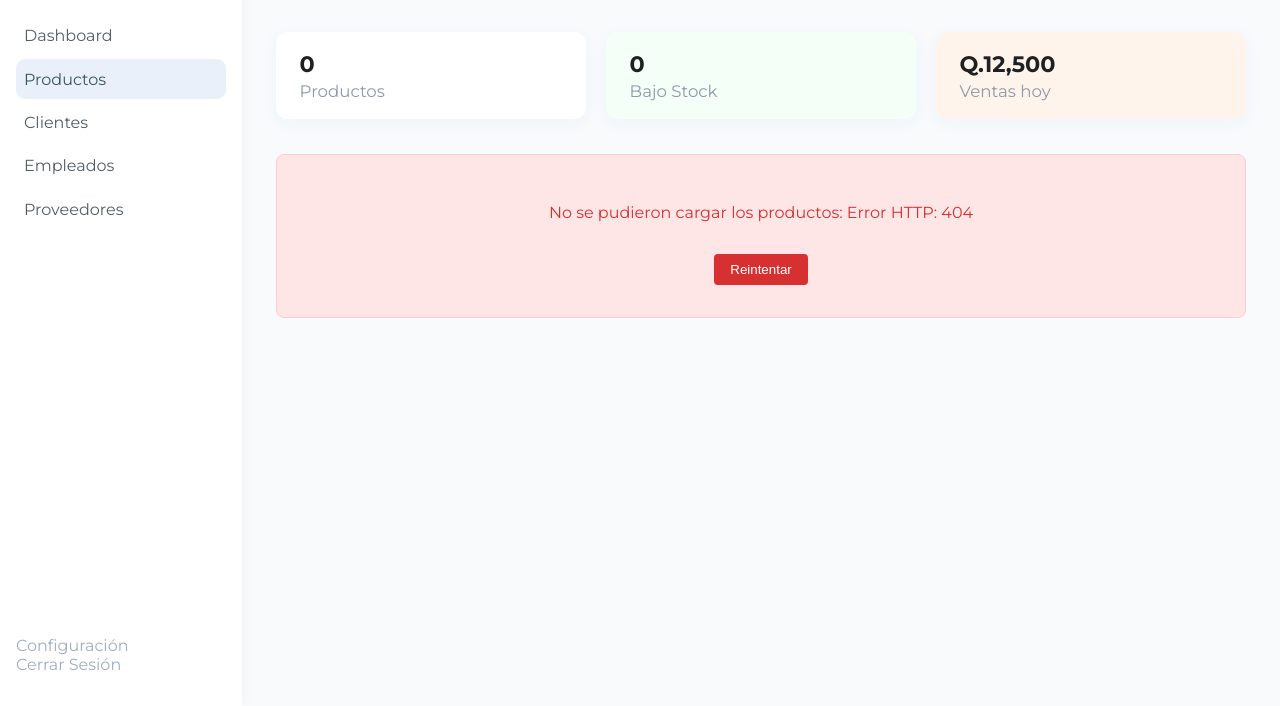
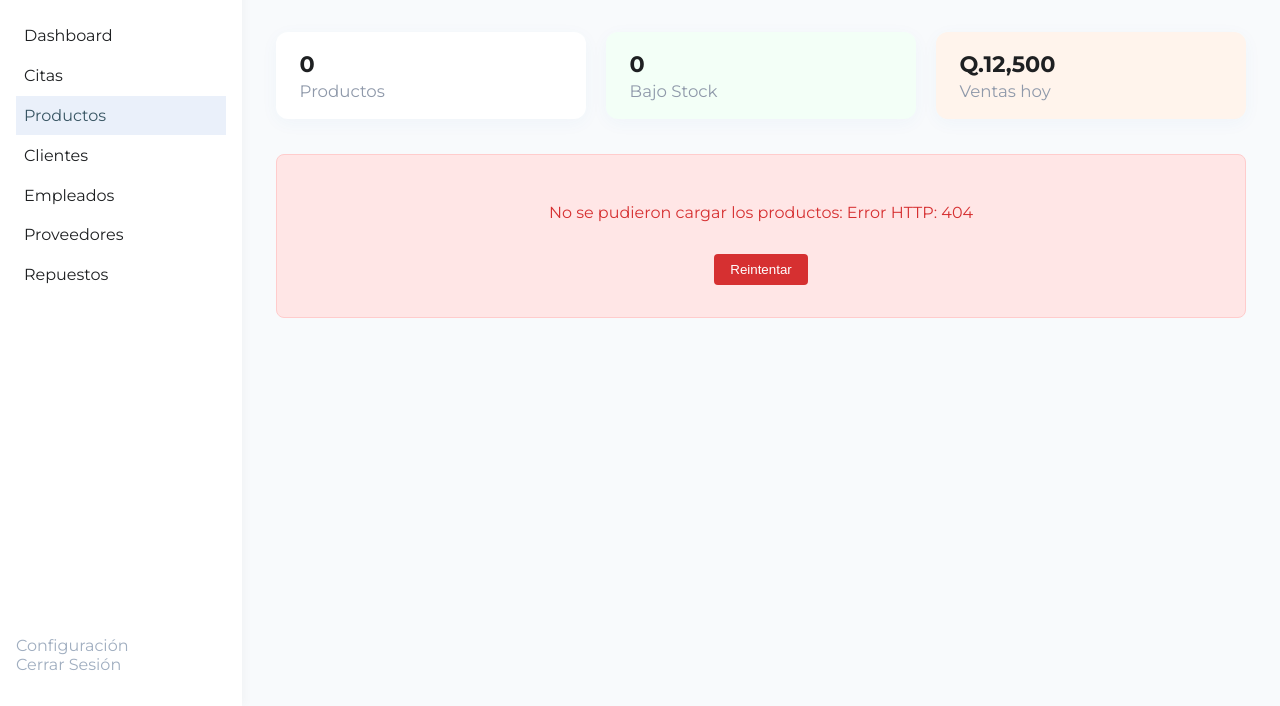
Before and after one commit to Arminfx7/ProyectDataBase, a website: page src/productos.html in a window 1280 px wide. Shown: the part 94-800 px from the top of the page. Drawn offline with Linux system fonts and the light colour scheme; no server answers.

Commit message:
se vincularon los html y se arregló la lógica de vistas

```diff
--- a/src/productos.html
+++ b/src/productos.html
@@ -16,11 +16,13 @@
             </div>
             <nav class="nav-menu">
                 <ul>
-                    <li>Dashboard</li>
-                    <li class="active">Productos</li>
-                    <li>Clientes</li>
-                    <li>Empleados</li>
-                    <li>Proveedores</li>
+                    <li><a href="dashboard.html">Dashboard</a></li>
+                        <li><a href="citas.html">Citas</a></li>
+                        <li class="active"><a href="productos.html">Productos</a></li>
+                        <li><a href="clientes.html">Clientes</a></li>
+                        <li><a href="vistaEmpleados.html">Empleados</a></li>
+                        <li><a href="vistaProveedores.html">Proveedores</a></li>
+                        <li><a href="repuestos.html">Repuestos</a></li>
                 </ul>
             </nav>
         </div>
--- a/src/styles/dashboard.css
+++ b/src/styles/dashboard.css
@@ -55,7 +55,6 @@ body {
 }
 
 .nav-menu li a {
-    /* Hace que el enlace ocupe todo el espacio del LI */
     display: block;
     padding: 0.65rem 0.5rem;
     text-decoration: none;
@@ -63,7 +62,6 @@ body {
     width: 100%;
 }
 
-/* Estilos existentes para hover y active (sin cambios) */
 .nav-menu li:hover, .nav-menu li.active {
     background: #eaf0fa;
     color: #385563;
--- a/src/styles/productos.css
+++ b/src/styles/productos.css
@@ -41,17 +41,14 @@ body {
     padding: 0;
     margin: 0;
 }
-.nav-menu li {
-    display: flex;
-    align-items: center;
-    font-weight: 500;
-    color: #535d69;
+.nav-menu li a {
+    display: block;
     padding: 0.65rem 0.5rem;
-    border-radius: 9px;
-    margin-bottom: 0.22rem;
-    cursor: pointer;
-    transition: background 0.12s;
+    text-decoration: none;
+    color: inherit;
+    width: 100%;
 }
+
 .nav-menu li:hover, .nav-menu li.active {
     background: #eaf0fa;
     color: #385563;
--- a/src/styles/vistaEmpleados.css
+++ b/src/styles/vistaEmpleados.css
@@ -118,6 +118,24 @@
             font-weight: bold;
             margin-bottom: 1rem;
         }
+
+        .sidebar ul {
+    list-style: none;
+    padding: 0;
+    margin: 0;
+}
+.sidebar li a {
+    display: block;
+    padding: 0.65rem 0.5rem;
+    text-decoration: none;
+    color: inherit;
+    width: 100%;
+}
+
+.sidebar li:hover, .sidebar li.active {
+    background: #eaf0fa;
+    color: #385563;
+}
 
         .filters {
             display: flex;
```
Also changed, not shown: src/actualizarEmpleados.html (+3 -2 lines), src/actualizarProveedores.html (+3 -2 lines), src/citas.html (+3 -2 lines), src/dashboard.html (+3 -2 lines), src/empleados.html (+3 -2 lines), src/proveedores.html (+7 -6 lines), src/repuestos.html (+7 -5 lines), src/vistaEmpleados.html (+10 -0 lines), src/vistaProveedores.html (+10 -0 lines).
